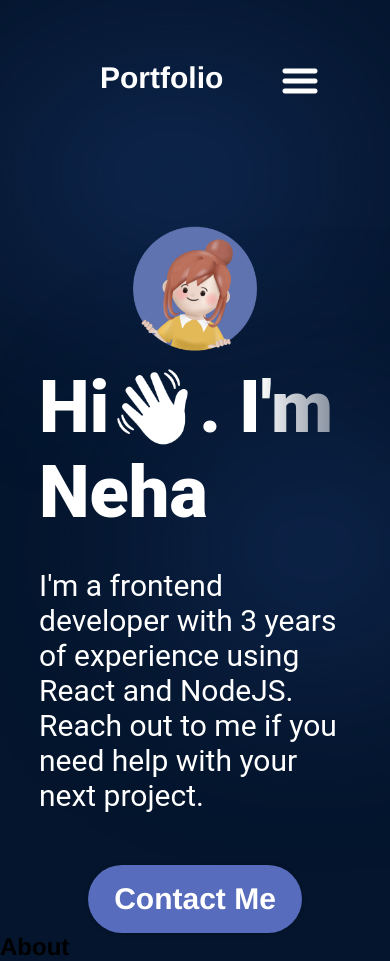
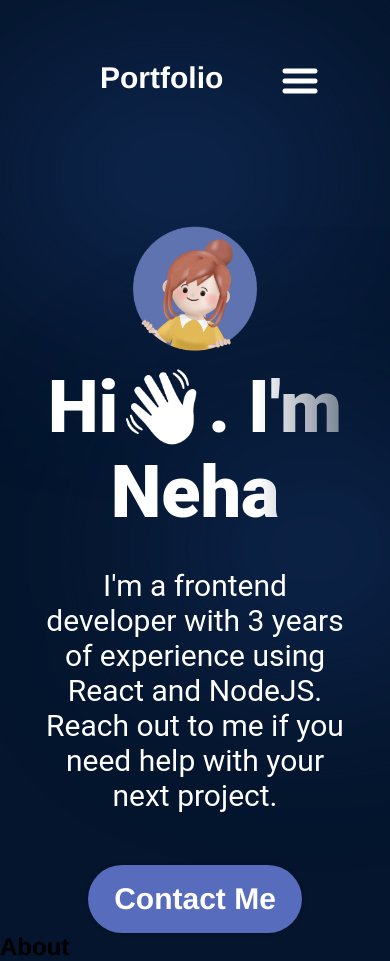
Before and after one commit to nipun-munasinghe/example-react-portfolio, a React (Vite) app: page / in a window 390 px wide. Shown: the top 961 px of the page. Built offline with nearby package versions, Linux system fonts and the light colour scheme; the HTML template or start-up script is replaced by a standard one.

Commit message:
Update Hero.module.css
Add small css part for description for better UI

```diff
--- a/src/components/Hero/Hero.module.css
+++ b/src/components/Hero/Hero.module.css
@@ -110,4 +110,8 @@
   .content {
     align-items: center;
   }
+
+  .description, .title {
+    text-align: center;
+  }
 }
```
